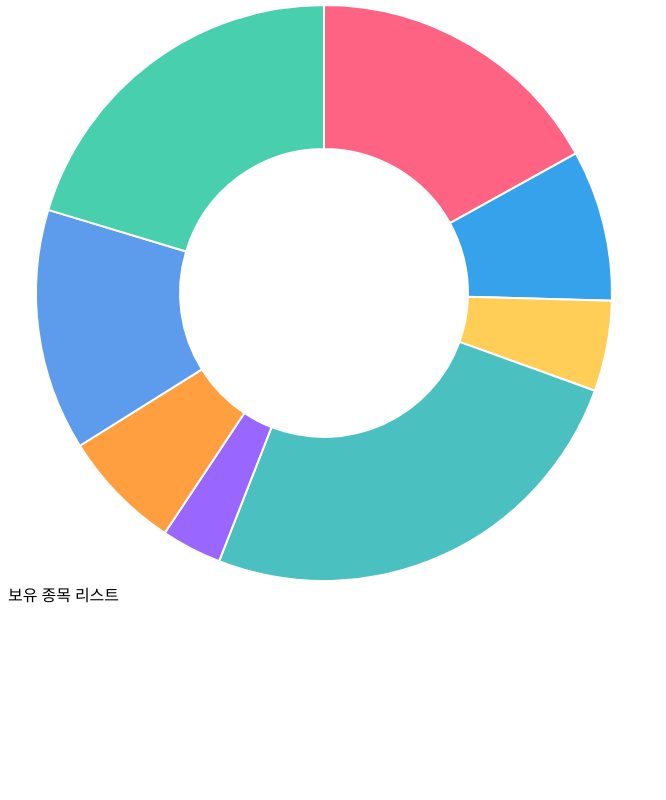
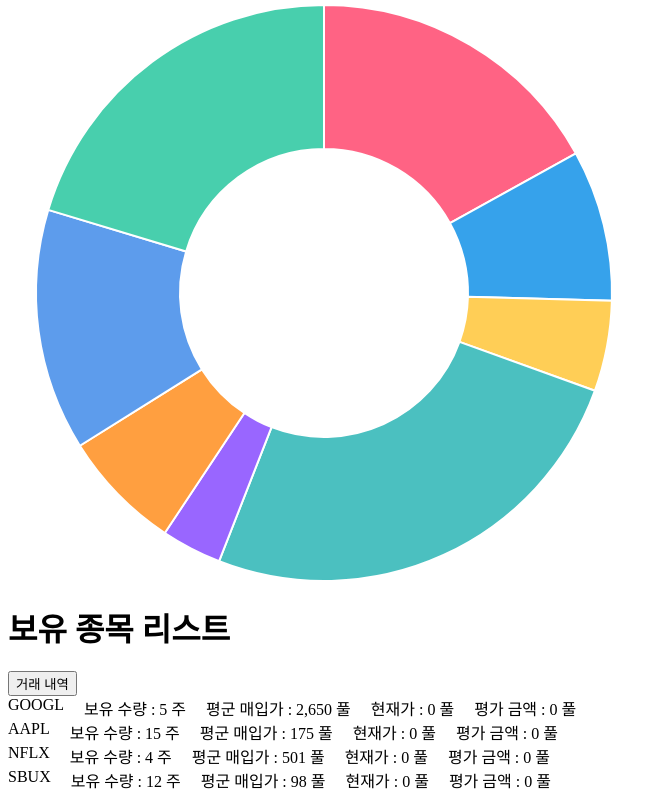
Before and after one commit to kdt-ful-class-three-group/KDT-FUL-3_PROJECT-A-3, a Next.js app in the folder client/: page /portfolio in a window 1280 px wide. Shown: the part 401-1201 px from the top of the page, without its empty margins (0-666 px from the left). Before the commit the page ends 1015 px from the top, so only its background shows below. Built offline with nearby package versions, Linux system fonts and the light colour scheme.

Commit message:
Test : 종목 보유 리스트 작성

```diff
--- a/client/src/app/portfolio/page.tsx
+++ b/client/src/app/portfolio/page.tsx
@@ -3,11 +3,16 @@ import DoughnutChart from "@/components/portfolio/Doughnut"
 import { tradeItems } from "@/components/portfolio/mocks/tradeItem"
 import {Summary} from "@/components/portfolio/Summary"
 import HoldingsList from "@/components/portfolio/HoldingsList"
+// ! 거래내역 -> 보유 자산 리스트
+import { getHoidingWithAvg } from "@/utils/getHoldings"
 
 export default function portfolioPage(){
   // ! 총 자산 더미데이터
   const totalValue = 2000000
   const invested = 1000000
+  // ! 종목 별 리스트
+  const holdingData = getHoidingWithAvg(tradeItems)
+
 
   return(
     <div>
@@ -18,7 +23,7 @@ export default function portfolioPage(){
         <DoughnutChart trades={tradeItems}/>
       </div>
       {/* 보유 종목 리스트  + 거래내역 이동*/}
-      <HoldingsList />
+      <HoldingsList items={holdingData}/>
     </div>
   )
 }
--- a/client/src/components/portfolio/HoldingsList.tsx
+++ b/client/src/components/portfolio/HoldingsList.tsx
@@ -1,6 +1,30 @@
 // 보유 종목 리스트
-export default function HoldingsList(){
+import { HoldingItem } from "@/utils/getHoldings"
+import { Button } from "../common/Button"
+import { useRouter } from "next/navigation"
+
+type Props = {
+  items: HoldingItem[]
+}
+
+export default function HoldingsList({items}:Props){
+
+  const router = useRouter()
+
   return(
-    <div>보유 종목 리스트</div>
+    <div>
+      <h1>보유 종목 리스트</h1>
+      <Button name='거래 내역' onClick={()=> router.push('/history')}/>
+      {items.map(i=>(
+        <div key={i.stock_name} style={{display:'flex', gap:'20px'}}>
+          <div>{i.stock_name}</div>
+          <div> 보유 수량 : {i.quantity} 주 </div>
+          <div> 평군 매입가 : {i.avgPrice.toLocaleString()} 풀 </div>
+          <div> 현재가 : {i.currentPrice.toLocaleString()} 풀 </div>
+          <div> 평가 금액 : {(i.quantity * i.currentPrice).toLocaleString()} 풀 </div>
+        </div>
+
+      ))}
+    </div>
   )
 }
--- a/client/src/utils/getHoldings.ts
+++ b/client/src/utils/getHoldings.ts
@@ -2,7 +2,6 @@
 
 // !더미데이터 - 거래 기록 , 현재가
 import { currentPrices } from "@/components/portfolio/mocks/currentPrices";
-import { AmpContext } from "next/dist/server/route-modules/pages/vendored/contexts/entrypoints";
 
 // 타입
 enum TradType {
```
